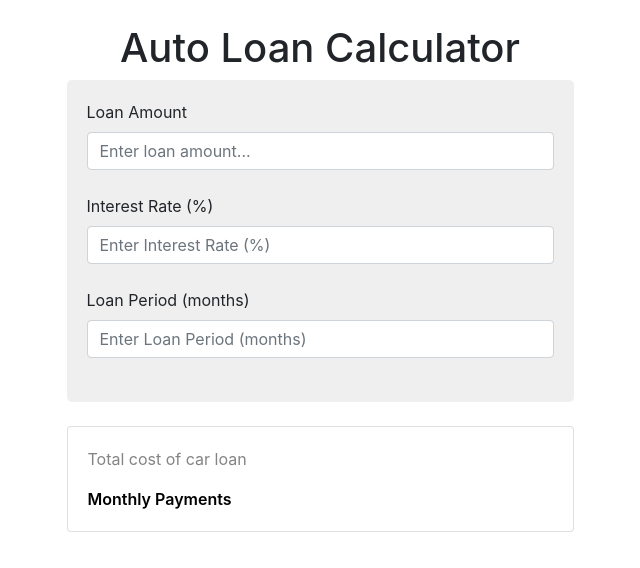
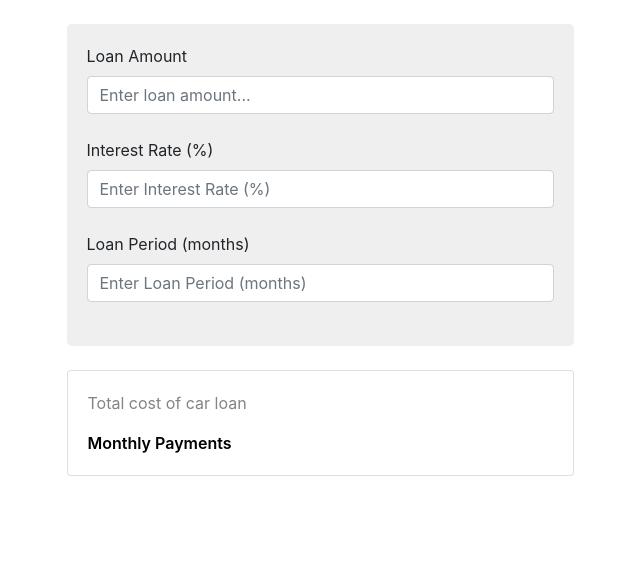
Before and after one commit to balajiCubie/auto-loan-calculator, a plain HTML site: page index.html in a window 1280 px wide. Shown: the whole page, without its empty margins (320-960 px from the left). Drawn offline with nearby package versions, Linux system fonts and the light colour scheme.

Commit message:
title removed

```diff
--- a/index.html
+++ b/index.html
@@ -16,7 +16,7 @@
     <div class="container">
         <div class="col-md-6 offset-md-3 p-4">
             <div class="title text-center">
-                <h1 class="title--main">Auto Loan Calculator</h1>
+                <!-- <h1 class="title--main">Auto Loan Calculator</h1> -->
 
             </div>
 
```
